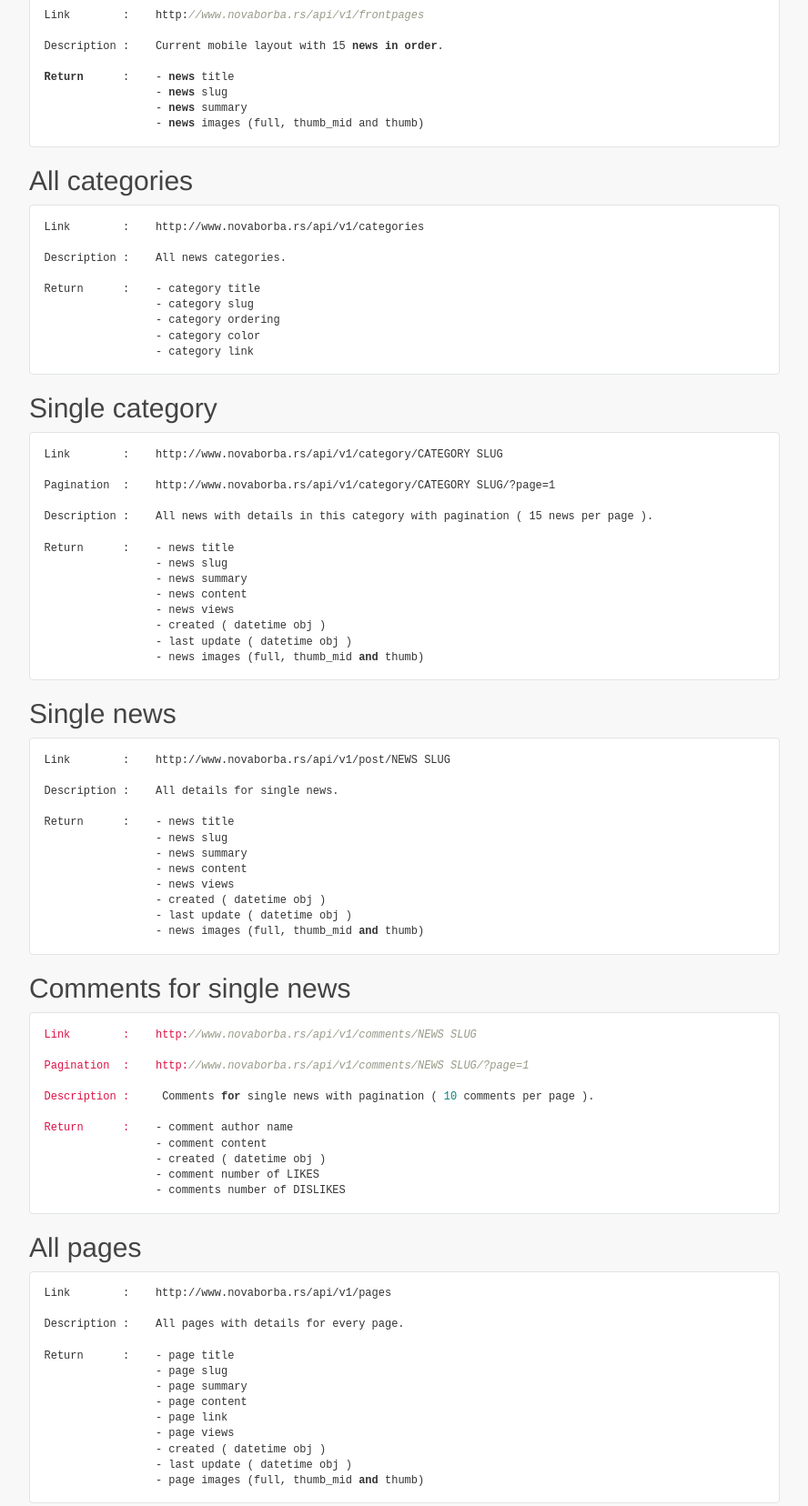
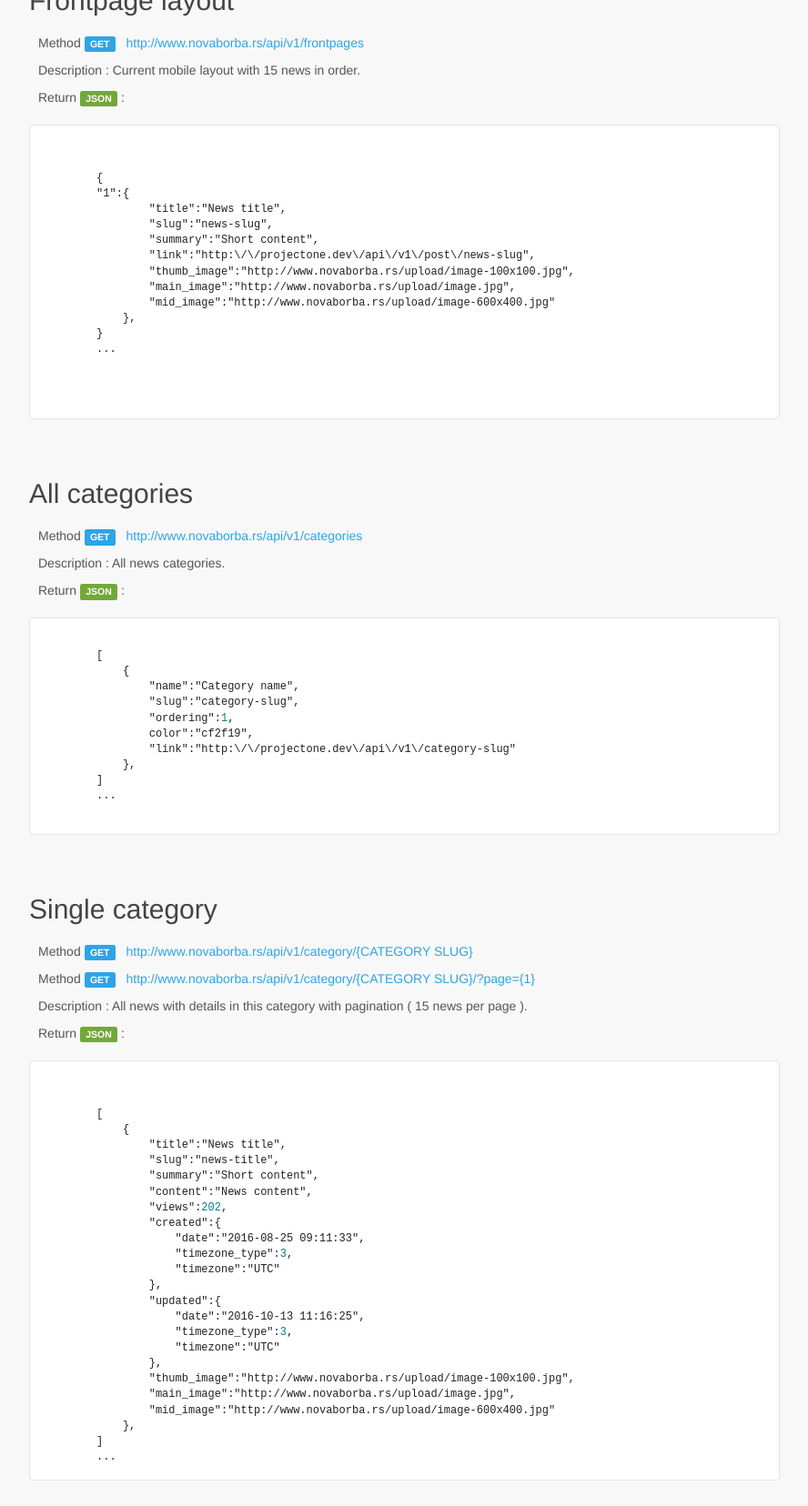
Before and after one commit to s7mjankovic/s7mjankovic.github.io, a plain HTML site: page index.html in a window 1280 px wide. Shown: the part 344-2000 px from the top of the page at 91% size, without its empty margins (338-1226 px from the left). Drawn offline with Linux system fonts and the light colour scheme; no server answers; files whose address does not match are found by name.

Commit message:
Update vol.2

```diff
--- a/index.html
+++ b/index.html
@@ -21,7 +21,20 @@
             <script src="https://oss.maxcdn.com/libs/html5shiv/3.7.0/html5shiv.js"></script>
             <script src="https://oss.maxcdn.com/libs/respond.js/1.3.0/respond.min.js"></script>
         <![endif]-->
-
+<style>
+    .item {
+        margin: 25px 0px 10px;
+    }
+    .top-content{
+        padding: 10px;
+    }
+    pre, code, code .hljs-name, code .hljs-string {
+        color: #222 !important;
+    }
+    .span-link {
+        color: #2fa4e7;
+    }
+</style>
 
     </head>
 
@@ -100,100 +113,262 @@
 <li>All pages</li>
 <li>Single page</li>
 </ul>
-<h2 id="frontpage-layout">Frontpage layout</h2>
-<pre><code>Link        :    http://www.novaborba.rs/api/v1/frontpages
 
-Description :    Current mobile layout with 15 news in order.
 
-Return      :    - news title
-                 - news slug
-                 - news summary
-                 - news images (full, thumb_mid and thumb)
+<div class="row">
+<div class="col-sm-12 item">
+    <h2 id="frontpage-layout">Frontpage layout</h2>
+
+    <div class="top-content">
+    <p>Method    <span class="label label-primary">GET</span> &nbsp; <a href="http://www.novaborba.rs/api/v1/frontpages">http://www.novaborba.rs/api/v1/frontpages</a></p>
+
+    <p>Description :    Current mobile layout with 15 news in order. </p>
+    <p>Return <span class="label label-success">JSON</span> : </p>
+    </div>
+    <pre>
+    <code>
+        {
+        "1":{
+                "title":"News title",
+                "slug":"news-slug",
+                "summary":"Short content",
+                "link":"http:\/\/projectone.dev\/api\/v1\/post\/news-slug",
+                "thumb_image":"http://www.novaborba.rs/upload/image-100x100.jpg",
+                "main_image":"http://www.novaborba.rs/upload/image.jpg",
+                "mid_image":"http://www.novaborba.rs/upload/image-600x400.jpg"
+            },
+        }
+        ...
+    </code>
+    </pre>
+</div>
+</div>
+
+
+
+<div class="row">
+<div class="col-sm-12 item">
+    <h2 id="all-categories">All categories</h2>
+    <div class="top-content">
+    <p> Method    <span class="label label-primary">GET</span> &nbsp; <a href="http://www.novaborba.rs/api/v1/categories">http://www.novaborba.rs/api/v1/categories</a></p>
+
+    <p>Description :    All news categories. </p>
+    <p>Return <span class="label label-success">JSON</span> : </p>
+    </div>
+
+
+
+
+    <pre><code>
+        [
+            {
+                "name":"Category name",
+                "slug":"category-slug",
+                "ordering":1,
+                color":"cf2f19",
+                "link":"http:\/\/projectone.dev\/api\/v1\/category-slug"
+            },
+        ]
+        ...
+    </code></pre>
+</div>
+</div>
+
+
+<div class="row">
+<div class="col-sm-12 item">
+<h2 id="single-category">Single category</h2>
+<div class="top-content">
+    <p> Method    <span class="label label-primary">GET</span> &nbsp; <span class="span-link">http://www.novaborba.rs/api/v1/category/{CATEGORY SLUG}</span></p>
+    <p> Method   <span class="label label-primary">GET</span> &nbsp; <span class="span-link">http://www.novaborba.rs/api/v1/category/{CATEGORY SLUG}/?page={1}</span></p>
+
+    <p>Description :    All news with details in this category with pagination ( 15 news per page ). </p>
+    <p>Return <span class="label label-success">JSON</span> : </p>
+</div>
+
+<pre><code>
+
+        [
+            {
+                "title":"News title",
+                "slug":"news-title",
+                "summary":"Short content",
+                "content":"News content",
+                "views":202,
+                "created":{
+                    "date":"2016-08-25 09:11:33",
+                    "timezone_type":3,
+                    "timezone":"UTC"
+                },
+                "updated":{
+                    "date":"2016-10-13 11:16:25",
+                    "timezone_type":3,
+                    "timezone":"UTC"
+                },
+                "thumb_image":"http://www.novaborba.rs/upload/image-100x100.jpg",
+                "main_image":"http://www.novaborba.rs/upload/image.jpg",
+                "mid_image":"http://www.novaborba.rs/upload/image-600x400.jpg"
+            },
+        ]
+        ...
 </code></pre>
-<h2 id="all-categories">All categories</h2>
-<pre><code>Link        :    http://www.novaborba.rs/api/v1/categories
+</div>
+</div>
 
-Description :    All news categories.
 
-Return      :    - category title
-                 - category slug
-                 - category ordering
-                 - category color
-                 - category link
+
+<div class="row">
+<div class="col-sm-12 item">
+<h2 id="single-news">Single news</h2>
+<div class="top-content">
+    <p> Method    <span class="label label-primary">GET</span> &nbsp; <span class="span-link">http://www.novaborba.rs/api/v1/post/{NEWS SLUG}</span></p>
+
+    <p>Description :    All details for single news. </p>
+    <p>Return <span class="label label-success">JSON</span> : </p>
+</div>
+<pre><code>
+
+        [
+            {
+                "title":"News title",
+                "slug":"news-slug",
+                "summary":"Short content",
+                "content":"Content",
+                "link":"http:\/\/projectone.dev\/api\/v1\/pages\/news-slug",
+                "views":202,
+                "created":{
+                    "date":"2016-08-25 09:11:33",
+                    "timezone_type":3,
+                    "timezone":"UTC"
+                },
+                "updated":{
+                    "date":"2016-10-13 11:16:25",
+                    "timezone_type":3,
+                    "timezone":"UTC"
+                },
+                "thumb_image":"http://www.novaborba.rs/upload/image-100x100.jpg",
+                "main_image":"http://www.novaborba.rs/upload/image.jpg",
+                "mid_image":"http://www.novaborba.rs/upload/image-600x400.jpg"
+            }
+        ]
 </code></pre>
-<h2 id="single-category">Single category</h2>
-<pre><code>Link        :    http://www.novaborba.rs/api/v1/category/CATEGORY SLUG
+</div>
+</div>
 
-Pagination  :    http://www.novaborba.rs/api/v1/category/CATEGORY SLUG/?page=1
 
-Description :    All news with details in this category with pagination ( 15 news per page ).
 
-Return      :    - news title
-                 - news slug
-                 - news summary
-                 - news content
-                 - news views
-                 - created ( datetime obj )
-                 - last update ( datetime obj )
-                 - news images (full, thumb_mid and thumb)
+<div class="row">
+<div class="col-sm-12 item">
+<h2 id="comments-for-single-news">Comments for single news</h2>
+<div class="top-content">
+    <p> Method    <span class="label label-primary">GET</span> &nbsp; <span class="span-link">http://www.novaborba.rs/api/v1/comments/{NEWS SLUG}</span></p>
+    <p> Method    <span class="label label-primary">GET</span> &nbsp; <span class="span-link">http://www.novaborba.rs/api/v1/comments/{NEWS SLUG}/?page=1</span></p>
+
+    <p>Description :  Comments for single news with pagination ( 10 comments per page ). </p>
+    <p>Return <span class="label label-success">JSON</span> : </p>
+</div>
+
+<pre><code>
+
+       [
+            {
+                "name":"Author name",
+                "content":"Comment content",
+                "created":"27.05.2016 12:10",
+                "likes":1,
+                "dislikes":1
+            },
+        ]
+        ...
 </code></pre>
-<h2 id="single-news">Single news</h2>
-<pre><code>Link        :    http://www.novaborba.rs/api/v1/post/NEWS SLUG
+</div>
+</div>
 
-Description :    All details for single news.
 
-Return      :    - news title
-                 - news slug
-                 - news summary
-                 - news content
-                 - news views
-                 - created ( datetime obj )
-                 - last update ( datetime obj )
-                 - news images (full, thumb_mid and thumb)
+
+
+<div class="row">
+<div class="col-sm-12 item">
+<h2 id="all-pages">All pages</h2>
+<div class="top-content">
+    <p> Method    <span class="label label-primary">GET</span> &nbsp; <a href="http://www.novaborba.rs/api/v1/pages">http://www.novaborba.rs/api/v1/pages</a></p>
+
+    <p>Description :    All pages with details for every page. </p>
+    <p>Return <span class="label label-success">JSON</span> : </p>
+</div>
+
+<pre><code>
+        [
+            {
+                "title":"Page",
+                "slug":"page-slug",
+                "summary":"Short content",
+                "content":"Content",
+                "link":"http:\/\/projectone.dev\/api\/v1\/pages\/page-slug",
+                "views":0,
+                "created":{
+                  "date":"2016-10-03 10:03:15",
+                  "timezone_type":3,
+                  "timezone":"UTC"
+                },
+                "updated":{
+                  "date":"2016-10-13 08:08:52",
+                  "timezone_type":3,
+                  "timezone":"UTC"
+                },
+                "thumb_image":"http://www.novaborba.rs/upload/image-100x100.jpg",
+                "main_image":"http://www.novaborba.rs/upload/image.jpg",
+                "mid_image":"http://www.novaborba.rs/upload/image-600x400.jpg"
+            },
+        ]
+        ...
 </code></pre>
-<h2 id="comments-for-single-news">Comments for single news</h2>
-<pre><code>Link        :    http://www.novaborba.rs/api/v1/comments/NEWS SLUG
+</div>
+</div>
 
-Pagination  :    http://www.novaborba.rs/api/v1/comments/NEWS SLUG/?page=1
 
-Description :     Comments for single news with pagination ( 10 comments per page ).
 
-Return      :    - comment author name
-                 - comment content
-                 - created ( datetime obj )
-                 - comment number of LIKES
-                 - comments number of DISLIKES
+
+<div class="row">
+<div class="col-sm-12 item">
+<h2 id="single-page">Single page</h2>
+<div class="top-content">
+    <p> Method    <span class="label label-primary">GET</span> &nbsp; <span class="span-link">http://www.novaborba.rs/api/v1/page/{PAGE SLUG}</span></p>
+
+    <p>Description :    Single page with all details. </p>
+    <p>Return <span class="label label-success">JSON</span> : </p>
+</div>
+
+<pre><code>
+        [
+            {
+                "title":"Page",
+                "slug":"page-slug",
+                "summary":"Short content",
+                "content":"Content",
+                "link":"http:\/\/projectone.dev\/api\/v1\/pages\/page-slug",
+                "views":0,
+                "created":{
+                  "date":"2016-10-03 10:03:15",
+                  "timezone_type":3,
+                  "timezone":"UTC"
+                },
+                "updated":{
+                  "date":"2016-10-13 08:08:52",
+                  "timezone_type":3,
+                  "timezone":"UTC"
+                },
+                "thumb_image":"http://www.novaborba.rs/upload/image-100x100.jpg",
+                "main_image":"http://www.novaborba.rs/upload/image.jpg",
+                "mid_image":"http://www.novaborba.rs/upload/image-600x400.jpg"
+            },
+        ]
 </code></pre>
-<h2 id="all-pages">All pages</h2>
-<pre><code>Link        :    http://www.novaborba.rs/api/v1/pages
+</div>
+</div>
 
-Description :    All pages with details for every page.
 
-Return      :    - page title
-                 - page slug
-                 - page summary
-                 - page content
-                 - page link
-                 - page views
-                 - created ( datetime obj )
-                 - last update ( datetime obj )
-                 - page images (full, thumb_mid and thumb)
-</code></pre>
-<h2 id="single-page">Single page</h2>
-<pre><code>Link        :    http://www.novaborba.rs/api/v1/page/PAGE SLUG
-
-Description :    Single page with all details.
-
-Return      :    - page title
-                 - page slug
-                 - page summary
-                 - page content
-                 - page link
-                 - page views
-                 - created ( datetime obj )
-                 - last update ( datetime obj )
-                 - page images (full, thumb_mid and thumb)
-</code></pre></div>
+</div>
 
         </div>
 
```
